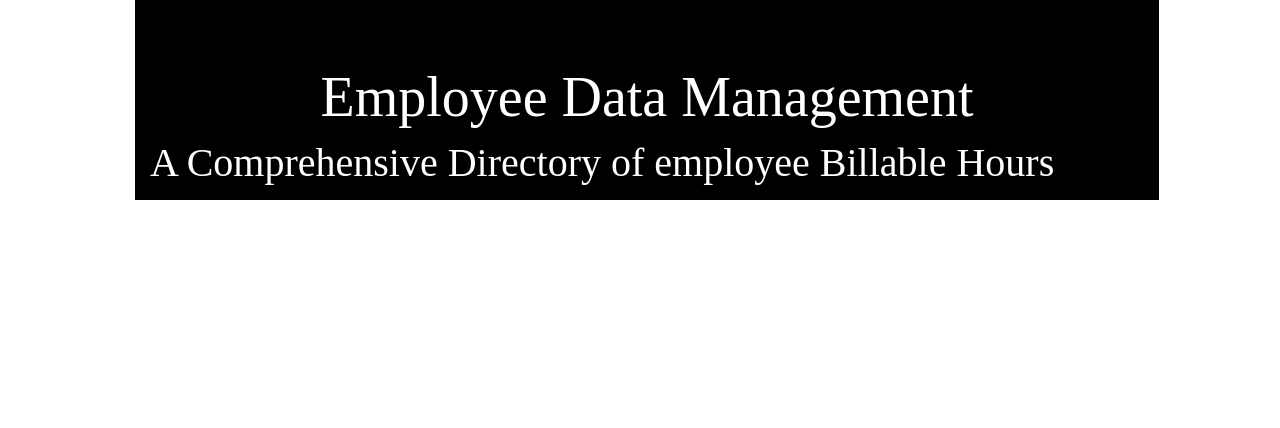
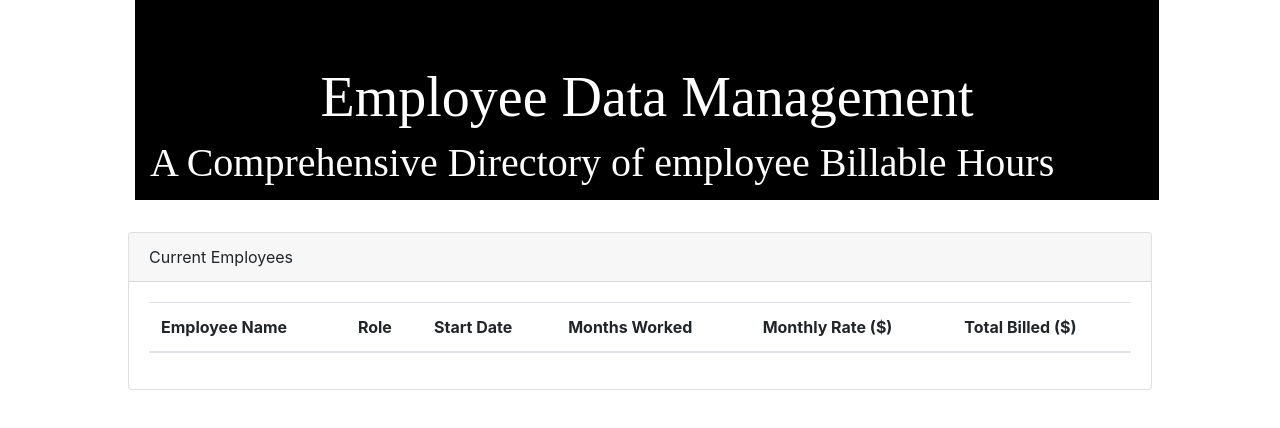
Before and after one commit to jeasleygtr/timesheet-project, a plain HTML site: page index.html in a window 1280 px wide. Drawn offline with nearby package versions, Linux system fonts and the light colour scheme.

Commit message:
Added a table

```diff
--- a/assets/css/style.css
+++ b/assets/css/style.css
@@ -10,3 +10,8 @@
 .subhead {
     margin-left: 50px;
 }
+
+.card {
+    width: 80%;
+    margin: auto;
+}
--- a/index.html
+++ b/index.html
@@ -16,8 +16,30 @@
         <div class="container">
             <h1 class="display-4 text-center font-weight-heavy">Employee Data Management</h1>
             <h1> A Comprehensive Directory of employee Billable Hours</h1>
-
         </div>
     </div>
+    <div class="card">
+        <div class="card-header">
+          Current Employees
+        </div>
+        <div class="card-body">
+            <table class="table">
+                <thead>
+                  <tr>
+                    <th scope="col">Employee Name</th>
+                    <th scope="col">Role</th>
+                    <th scope="col">Start Date</th>
+                    <th scope="col">Months Worked</th>
+                    <th scope="col">Monthly Rate ($)</th>
+                    <th scope="col">Total Billed ($)</th>
+                  </tr>
+                </thead>
+                <tbody>
+                </tbody>
+              </table>
+        </div>
+      </div>
+
+
 </body>
 </html>
```
Also changed, not shown: 2 other files.
